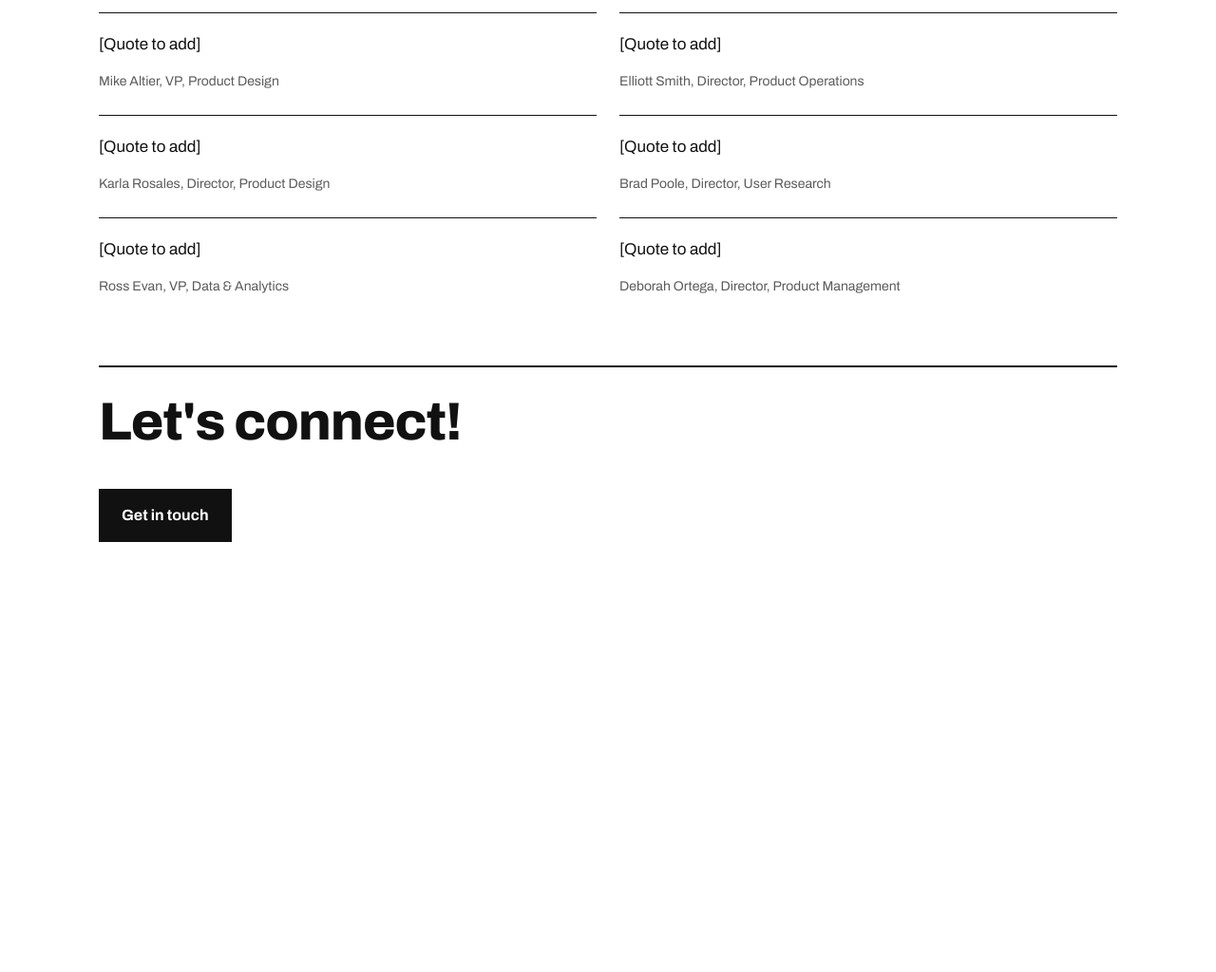
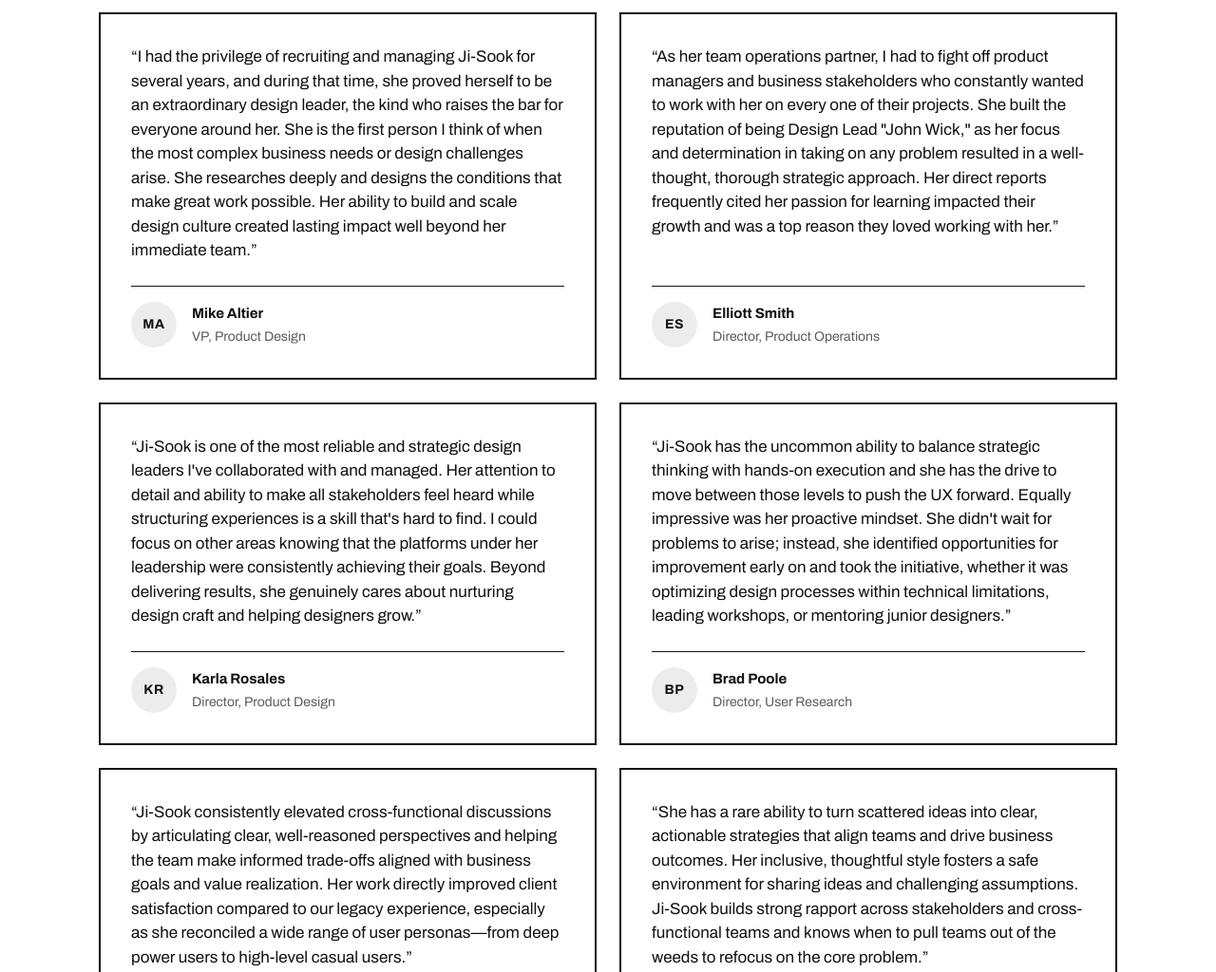
Before and after one commit to jisookyim/portfolio, a plain HTML site: page index.html in a window 1280 px wide. Shown: the part 1600-2624 px from the top of the page at 95% size. Before the commit the page ends 2267 px from the top, so only its background shows below. Drawn offline with Linux system fonts and the light colour scheme.

Commit message:
Add reusable recommendation card component with real quotes
- components/recommendation.html/.css: one shared card (quote, divider,
  headshot or initials, name, title). Layout follows the current
  Squarespace site; visuals follow DESIGN.md.
- content/recommendations/: one JSON per person, quotes copied from the
  current site. Filename prefix sets the order.
- Build script renders the cards into {{recommendations}}.
- Removes the six "[Quote to add]" placeholders and the old blockquote styles.

Co-Authored-By: Claude Opus 5.5 <noreply@anthropic.com>

```diff
--- /dev/null
+++ b/components/recommendation.css
@@ -0,0 +1,65 @@
+/* Recommendation card: quote, divider, then headshot + name + title.
+   Layout follows the cards on the current Squarespace site; visuals follow DESIGN.md
+   (square corners, black border, Archivo, base palette). Shared by every card. */
+
+.rec-grid {
+  display: grid;
+  grid-template-columns: repeat(2, minmax(0, 1fr));
+  gap: 24px;
+  align-items: stretch;
+}
+
+.rec-card {
+  display: flex;
+  flex-direction: column;
+  margin: 0;
+  padding: 32px;
+  border: 2px solid var(--ink);
+  background: var(--paper);
+}
+
+.rec-quote { margin: 0; flex: 1; }
+.rec-quote p {
+  margin: 0;
+  font-size: 17px;
+  line-height: 1.5;
+  color: var(--ink);
+}
+
+/* divider sits inside the card padding, like the boarding pass rules */
+.rec-meta {
+  display: flex;
+  align-items: center;
+  gap: 16px;
+  margin-top: 24px;
+  padding-top: 16px;
+  border-top: 1px solid var(--ink);
+}
+
+.rec-avatar {
+  flex: none;
+  width: 48px;
+  height: 48px;
+  border-radius: 50%;
+  object-fit: cover;
+  display: grid;
+  place-items: center;
+  background: #ECECEC;
+  color: var(--ink);
+  font-size: 14px;
+  font-weight: 700;
+  letter-spacing: 0.04em;
+}
+
+.rec-name { margin: 0; font-size: 15px; font-weight: 700; color: var(--ink); }
+.rec-title { margin: 2px 0 0; font-size: 14px; color: var(--muted); }
+
+@media (max-width: 800px) {
+  .rec-grid { grid-template-columns: 1fr; }
+}
+
+@media (max-width: 600px) {
+  .rec-grid { gap: 16px; }
+  .rec-card { padding: 20px 18px; }
+  .rec-quote p { font-size: 16px; }
+}
--- a/components/site.css
+++ b/components/site.css
@@ -100,20 +100,8 @@ h2 {
 }
 .ticket-grid .boarding-pass { max-width: none; margin: 0; }
 
-/* testimonials */
+/* testimonials: cards come from components/recommendation.css */
 .testimonials { padding-bottom: 72px; }
-.quotes {
-  display: grid;
-  grid-template-columns: repeat(2, 1fr);
-  gap: 24px;
-}
-blockquote {
-  margin: 0;
-  padding: 20px 0 0;
-  border-top: 1px solid var(--ink);
-}
-blockquote p { font-size: 17px; margin: 0 0 12px; }
-blockquote cite { font-size: 14px; font-style: normal; color: var(--muted); }
 
 /* closing */
 .closing { padding: 0 0 96px; }
@@ -130,7 +118,7 @@ blockquote cite { font-size: 14px; font-style: normal; color: var(--muted); }
 
 @media (max-width: 800px) {
   .intro h1 { font-size: 44px; }
-  .strengths, .quotes { grid-template-columns: 1fr; }
+  .strengths { grid-template-columns: 1fr; }
   .closing h2 { font-size: 40px; }
 }
 
--- /dev/null
+++ b/content/recommendations/01-mike-altier.json
@@ -0,0 +1,6 @@
+{
+  "name": "Mike Altier",
+  "title": "VP, Product Design",
+  "quote": "I had the privilege of recruiting and managing Ji-Sook for several years, and during that time, she proved herself to be an extraordinary design leader, the kind who raises the bar for everyone around her. She is the first person I think of when the most complex business needs or design challenges arise. She researches deeply and designs the conditions that make great work possible. Her ability to build and scale design culture created lasting impact well beyond her immediate team.",
+  "photo": ""
+}
--- /dev/null
+++ b/content/recommendations/02-elliott-smith.json
@@ -0,0 +1,6 @@
+{
+  "name": "Elliott Smith",
+  "title": "Director, Product Operations",
+  "quote": "As her team operations partner, I had to fight off product managers and business stakeholders who constantly wanted to work with her on every one of their projects. She built the reputation of being Design Lead \"John Wick,\" as her focus and determination in taking on any problem resulted in a well-thought, thorough strategic approach. Her direct reports frequently cited her passion for learning impacted their growth and was a top reason they loved working with her.",
+  "photo": ""
+}
--- /dev/null
+++ b/content/recommendations/03-karla-rosales.json
@@ -0,0 +1,6 @@
+{
+  "name": "Karla Rosales",
+  "title": "Director, Product Design",
+  "quote": "Ji-Sook is one of the most reliable and strategic design leaders I've collaborated with and managed. Her attention to detail and ability to make all stakeholders feel heard while structuring experiences is a skill that's hard to find. I could focus on other areas knowing that the platforms under her leadership were consistently achieving their goals. Beyond delivering results, she genuinely cares about nurturing design craft and helping designers grow.",
+  "photo": ""
+}
--- /dev/null
+++ b/content/recommendations/04-brad-poole.json
@@ -0,0 +1,6 @@
+{
+  "name": "Brad Poole",
+  "title": "Director, User Research",
+  "quote": "Ji-Sook has the uncommon ability to balance strategic thinking with hands-on execution and she has the drive to move between those levels to push the UX forward. Equally impressive was her proactive mindset. She didn't wait for problems to arise; instead, she identified opportunities for improvement early on and took the initiative, whether it was optimizing design processes within technical limitations, leading workshops, or mentoring junior designers.",
+  "photo": ""
+}
--- /dev/null
+++ b/content/recommendations/05-ross-evan.json
@@ -0,0 +1,6 @@
+{
+  "name": "Ross Evan",
+  "title": "VP, Data & Analytics",
+  "quote": "Ji-Sook consistently elevated cross-functional discussions by articulating clear, well-reasoned perspectives and helping the team make informed trade-offs aligned with business goals and value realization. Her work directly improved client satisfaction compared to our legacy experience, especially as she reconciled a wide range of user personas—from deep power users to high-level casual users.",
+  "photo": ""
+}
--- /dev/null
+++ b/content/recommendations/06-deborah-ortega.json
@@ -0,0 +1,6 @@
+{
+  "name": "Deborah Ortega",
+  "title": "Director, Product Management",
+  "quote": "She has a rare ability to turn scattered ideas into clear, actionable strategies that align teams and drive business outcomes. Her inclusive, thoughtful style fosters a safe environment for sharing ideas and challenging assumptions. Ji-Sook builds strong rapport across stakeholders and cross-functional teams and knows when to pull teams out of the weeds to refocus on the core problem.",
+  "photo": ""
+}
--- a/index.html
+++ b/index.html
@@ -10,6 +10,7 @@
 <link rel="stylesheet" href="components/boarding-pass.css">
 <link rel="stylesheet" href="components/hero.css">
 <link rel="stylesheet" href="components/passport.css">
+<link rel="stylesheet" href="components/recommendation.css">
 </head>
 <body>
 
@@ -113,13 +114,78 @@
 
   <section class="testimonials">
     <h2>Recommendations from senior leaders</h2>
-    <div class="quotes">
-      <blockquote><p>[Quote to add]</p><cite>Mike Altier, VP, Product Design</cite></blockquote>
-      <blockquote><p>[Quote to add]</p><cite>Elliott Smith, Director, Product Operations</cite></blockquote>
-      <blockquote><p>[Quote to add]</p><cite>Karla Rosales, Director, Product Design</cite></blockquote>
-      <blockquote><p>[Quote to add]</p><cite>Brad Poole, Director, User Research</cite></blockquote>
-      <blockquote><p>[Quote to add]</p><cite>Ross Evan, VP, Data &amp; Analytics</cite></blockquote>
-      <blockquote><p>[Quote to add]</p><cite>Deborah Ortega, Director, Product Management</cite></blockquote>
+    <div class="rec-grid">
+      <figure class="rec-card">
+        <blockquote class="rec-quote"><p>“I had the privilege of recruiting and managing Ji-Sook for several years, and during that time, she proved herself to be an extraordinary design leader, the kind who raises the bar for everyone around her. She is the first person I think of when the most complex business needs or design challenges arise. She researches deeply and designs the conditions that make great work possible. Her ability to build and scale design culture created lasting impact well beyond her immediate team.”</p></blockquote>
+        <figcaption class="rec-meta">
+          <span class="rec-avatar" aria-hidden="true">MA</span>
+          <div>
+            <p class="rec-name">Mike Altier</p>
+            <p class="rec-title">VP, Product Design</p>
+          </div>
+        </figcaption>
+      </figure>
+
+
+      <figure class="rec-card">
+        <blockquote class="rec-quote"><p>“As her team operations partner, I had to fight off product managers and business stakeholders who constantly wanted to work with her on every one of their projects. She built the reputation of being Design Lead &quot;John Wick,&quot; as her focus and determination in taking on any problem resulted in a well-thought, thorough strategic approach. Her direct reports frequently cited her passion for learning impacted their growth and was a top reason they loved working with her.”</p></blockquote>
+        <figcaption class="rec-meta">
+          <span class="rec-avatar" aria-hidden="true">ES</span>
+          <div>
+            <p class="rec-name">Elliott Smith</p>
+            <p class="rec-title">Director, Product Operations</p>
+          </div>
+        </figcaption>
+      </figure>
+
+
+      <figure class="rec-card">
+        <blockquote class="rec-quote"><p>“Ji-Sook is one of the most reliable and strategic design leaders I've collaborated with and managed. Her attention to detail and ability to make all stakeholders feel heard while structuring experiences is a skill that's hard to find. I could focus on other areas knowing that the platforms under her leadership were consistently achieving their goals. Beyond delivering results, she genuinely cares about nurturing design craft and helping designers grow.”</p></blockquote>
+        <figcaption class="rec-meta">
+          <span class="rec-avatar" aria-hidden="true">KR</span>
+          <div>
+            <p class="rec-name">Karla Rosales</p>
+            <p class="rec-title">Director, Product Design</p>
+          </div>
+        </figcaption>
+      </figure>
+
+
+      <figure class="rec-card">
+        <blockquote class="rec-quote"><p>“Ji-Sook has the uncommon ability to balance strategic thinking with hands-on execution and she has the drive to move between those levels to push the UX forward. Equally impressive was her proactive mindset. She didn't wait for problems to arise; instead, she identified opportunities for improvement early on and took the initiative, whether it was optimizing design processes within technical limitations, leading workshops, or mentoring junior designers.”</p></blockquote>
+        <figcaption class="rec-meta">
+          <span class="rec-avatar" aria-hidden="true">BP</span>
+          <div>
+            <p class="rec-name">Brad Poole</p>
+            <p class="rec-title">Director, User Research</p>
+          </div>
+        </figcaption>
+      </figure>
+
+
+      <figure class="rec-card">
+        <blockquote class="rec-quote"><p>“Ji-Sook consistently elevated cross-functional discussions by articulating clear, well-reasoned perspectives and helping the team make informed trade-offs aligned with business goals and value realization. Her work directly improved client satisfaction compared to our legacy experience, especially as she reconciled a wide range of user personas—from deep power users to high-level casual users.”</p></blockquote>
+        <figcaption class="rec-meta">
+          <span class="rec-avatar" aria-hidden="true">RE</span>
+          <div>
+            <p class="rec-name">Ross Evan</p>
+            <p class="rec-title">VP, Data &amp; Analytics</p>
+          </div>
+        </figcaption>
+      </figure>
+
+
+      <figure class="rec-card">
+        <blockquote class="rec-quote"><p>“She has a rare ability to turn scattered ideas into clear, actionable strategies that align teams and drive business outcomes. Her inclusive, thoughtful style fosters a safe environment for sharing ideas and challenging assumptions. Ji-Sook builds strong rapport across stakeholders and cross-functional teams and knows when to pull teams out of the weeds to refocus on the core problem.”</p></blockquote>
+        <figcaption class="rec-meta">
+          <span class="rec-avatar" aria-hidden="true">DO</span>
+          <div>
+            <p class="rec-name">Deborah Ortega</p>
+            <p class="rec-title">Director, Product Management</p>
+          </div>
+        </figcaption>
+      </figure>
+
     </div>
   </section>
 
```
Also changed, not shown: components/recommendation.html (added, +13 -0 lines), scripts/build-site.mjs (+28 -2 lines), templates/index.html (+5 -8 lines), 3 other files.
